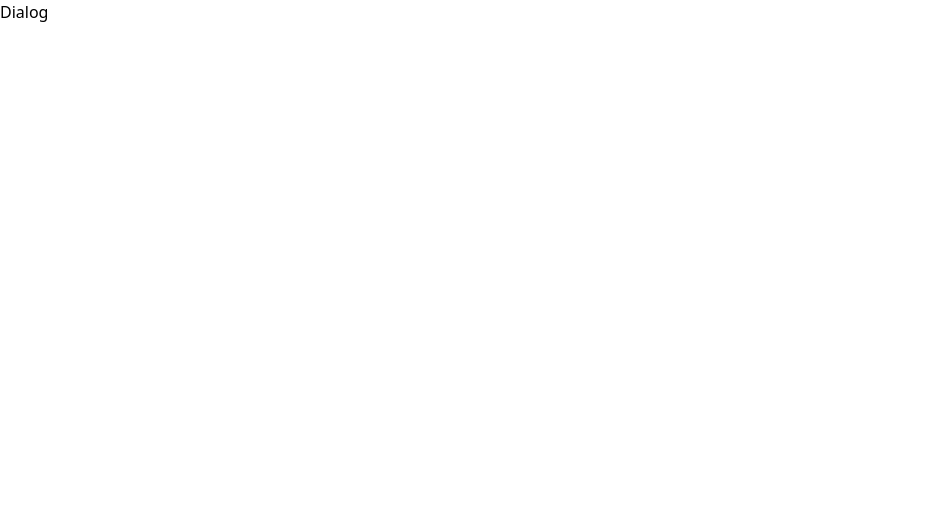
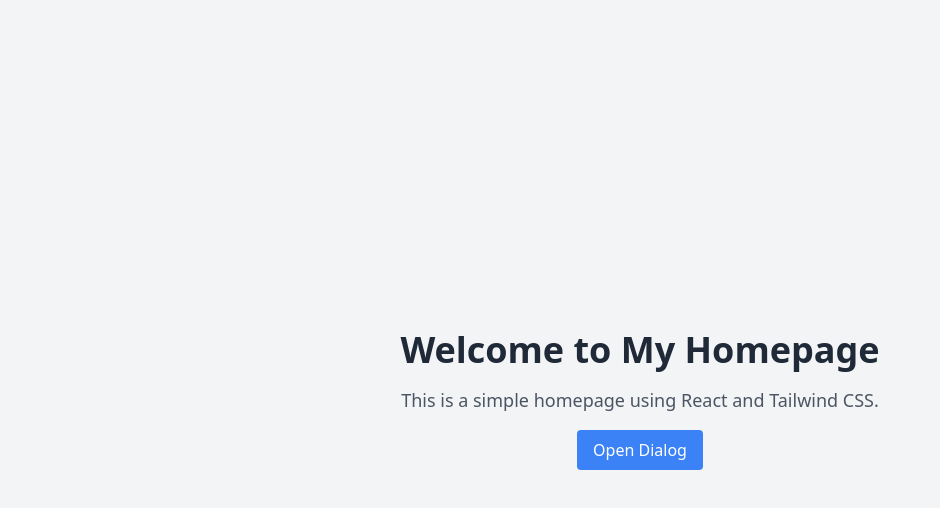
Before and after one commit to JamilyaHalyyeva/edume, a React (Vite) app in the folder client/: page / in a window 1280 px wide. Shown: the top 508 px of the page, without its empty margins (0-940 px from the left). Built offline with nearby package versions, Linux system fonts and the light colour scheme.

Commit message:
adds: UserRoleDialog component is added , DialogProvider context is added , fixed it  in HomePagde

```diff
--- a/client/src/Routes.jsx
+++ b/client/src/Routes.jsx
@@ -1,11 +1,14 @@
 import { Routes, Route } from "react-router-dom";
 import HomePage from "./pages/HomePage";
+import { DialogProvider } from "./context/DialogProvider";
 
 const AppRoutes = () => {
   return (
-    <Routes>
-      <Route path="/" element={<HomePage />} />
-    </Routes>
+    <DialogProvider>
+      <Routes>
+        <Route path="/" element={<HomePage />} />
+      </Routes>
+    </DialogProvider>
   );
 };
 
--- a/client/src/components/UserRolesDialog.jsx
+++ b/client/src/components/UserRolesDialog.jsx
@@ -1,3 +1,60 @@
-export default function UserRolesDialog() {
-  return <div>Dialog</div>;
-}
+// src/Dialog.js
+
+import { useDialog } from "../context/DialogProvider";
+
+const UserRolesDialog = () => {
+  const { dialogState, closeDialog } = useDialog();
+
+  const handleStudentClick = () => {
+    dialogState.onStudentClick();
+
+    closeDialog();
+  };
+
+  const handleTeacherClick = () => {
+    dialogState.onTeacherClick();
+    closeDialog();
+  };
+
+  return (
+    dialogState.isOpen && (
+      <div className="fixed inset-0 z-10 overflow-y-auto">
+        <div className="flex items-end justify-center min-h-screen pt-4 px-4 pb-20 text-center sm:block sm:p-0">
+          <div className="fixed inset-0 transition-opacity">
+            <div className="absolute inset-0 bg-gray-500 opacity-75"></div>
+          </div>
+          <span className="hidden sm:inline-block sm:align-middle sm:h-screen"></span>
+          &#8203;
+          <div
+            className="inline-block align-bottom bg-white rounded-lg text-left overflow-hidden shadow-xl transform transition-all sm:my-8 sm:align-middle sm:max-w-lg sm:w-full"
+            role="dialog"
+            aria-modal="true"
+            aria-labelledby="modal-headline"
+          >
+            <div className="bg-white px-4 pt-5 pb-4 sm:p-6 sm:pb-4">
+              <p className="text-lg font-bold mb-4">
+                {dialogState.description}
+              </p>
+              <div className="flex justify-end">
+                <button
+                  onClick={handleStudentClick}
+                  className="bg-blue-500 text-white px-4 py-2 mr-2 rounded"
+                >
+                  Student
+                </button>
+                <button
+                  onClick={handleTeacherClick}
+                  className="bg-gray-400 text-white px-4 py-2 rounded"
+                >
+                  Teacher
+                </button>
+              </div>
+            </div>
+          </div>
+        </div>
+      </div>
+    )
+  );
+};
+
+export default UserRolesDialog;
--- /dev/null
+++ b/client/src/context/DialogProvider.jsx
@@ -0,0 +1,39 @@
+// src/DialogContext.js
+import { createContext, useContext, useState } from "react";
+
+const DialogContext = createContext();
+
+export const DialogProvider = ({ children }) => {
+  const [dialogState, setDialogState] = useState({
+    isOpen: false,
+    description: "",
+    onStudentClick: () => {},
+    onTeacherClick: () => {},
+  });
+
+  const openDialog = (description, onStudentClick, onTeacherClick) => {
+    setDialogState({
+      isOpen: true,
+      description,
+      onStudentClick,
+      onTeacherClick,
+    });
+  };
+
+  const closeDialog = () => {
+    setDialogState((prevState) => ({
+      ...prevState,
+      isOpen: false,
+    }));
+  };
+
+  return (
+    <DialogContext.Provider value={{ dialogState, openDialog, closeDialog }}>
+      {children}
+    </DialogContext.Provider>
+  );
+};
+
+export const useDialog = () => {
+  return useContext(DialogContext);
+};
--- a/client/src/pages/HomePage.jsx
+++ b/client/src/pages/HomePage.jsx
@@ -1,8 +1,43 @@
+import { useNavigate } from "react-router-dom";
 import UserRolesDialog from "../components/UserRolesDialog";
+import { useDialog } from "../context/DialogProvider";
 
 function HomePage() {
+  const { openDialog } = useDialog();
+  const navigate = useNavigate();
+  const handleButtonClick = () => {
+    openDialog(
+      "This is a sample dialog description.",
+      () => {
+        // Student Selected button clicked
+        localStorage.setItem("role", "student");
+        navigate("/register");
+        console.log("Student Selected !");
+      },
+      () => {
+        // Teacher Selected button clicked
+        localStorage.setItem("role", "teacher");
+        navigate("/register");
+        console.log("Canceled!");
+      }
+    );
+  };
   return (
-    <div>
+    <div className="bg-gray-100 h-screen flex items-center justify-center">
+      <div className="text-center">
+        <h1 className="text-4xl font-bold text-gray-800 mb-4">
+          Welcome to My Homepage
+        </h1>
+        <p className="text-lg text-gray-600">
+          This is a simple homepage using React and Tailwind CSS.
+        </p>
+        <button
+          onClick={handleButtonClick}
+          className="mt-4 bg-blue-500 text-white px-4 py-2 rounded"
+        >
+          Open Dialog
+        </button>
+      </div>
       <UserRolesDialog />
     </div>
   );
```
